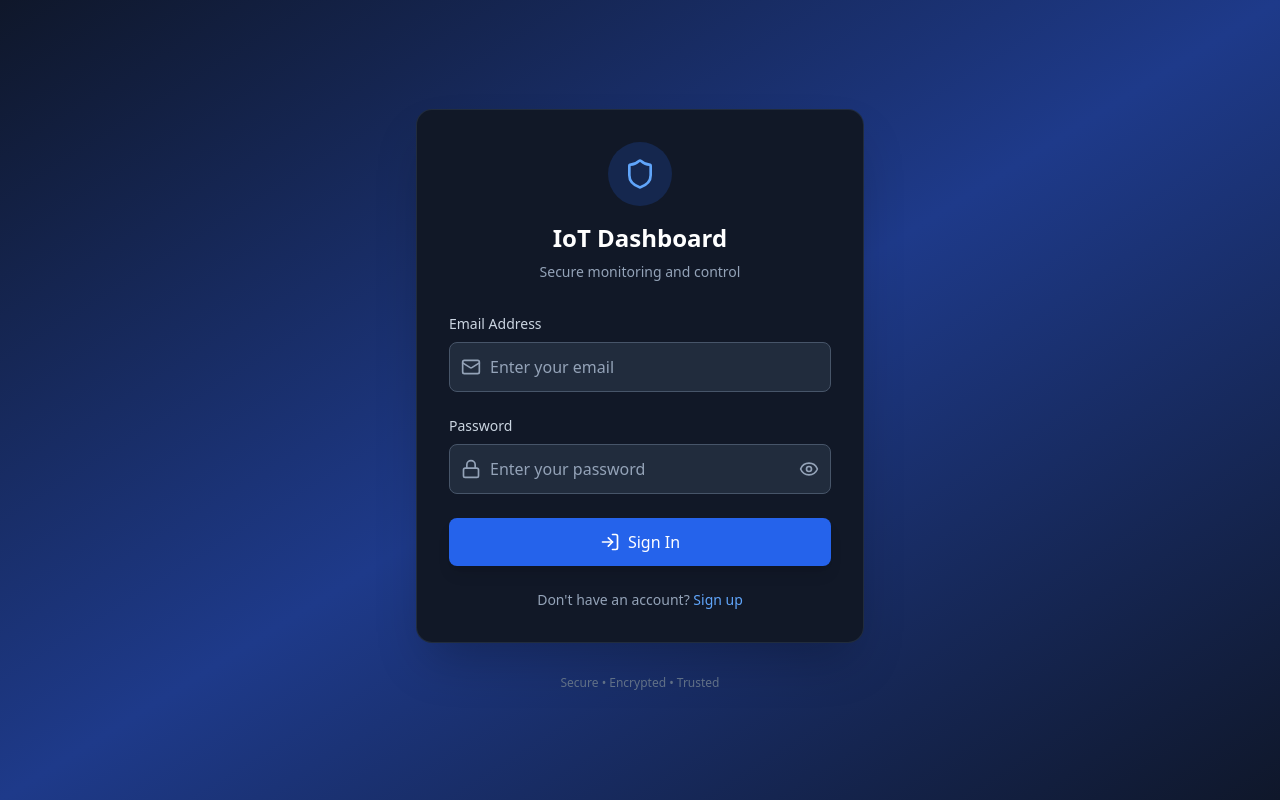
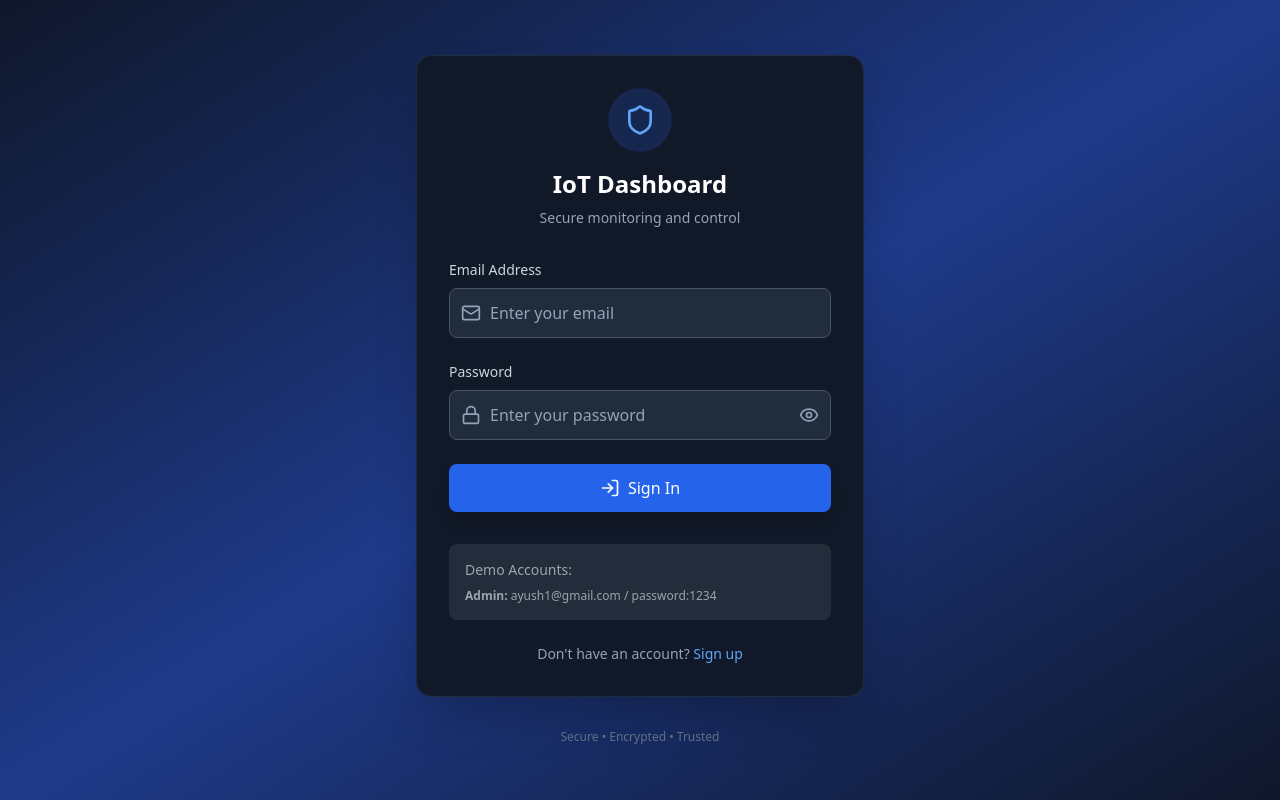
Before and after one commit to xDarkPhoneix/Iot-DashBoard, a React (Vite) app in the folder IotFrontend/: page / in a window 1280 px wide. Built offline with nearby package versions, Linux system fonts and the light colour scheme; no server answers.

Commit message:
demo account added

```diff
--- a/IotFrontend/src/App.jsx
+++ b/IotFrontend/src/App.jsx
@@ -1,4 +1,4 @@
-import React from 'react';
+import React, { useEffect } from 'react';
 import { AuthProvider, useAuth } from './contexts/AuthContext';
 import { ThemeProvider } from './contexts/ThemeContext';
 import { DashboardProvider } from './contexts/DashboardContext';
@@ -9,6 +9,7 @@ import AuthForm from './components/AuthForm';
 
 const AppContent = () => {
   const { user, isLoading } = useAuth();
+  useEffect(()=>{},[])
 
 
   if (isLoading) {
--- a/IotFrontend/src/components/AuthForm.jsx
+++ b/IotFrontend/src/components/AuthForm.jsx
@@ -194,6 +194,16 @@ const AuthForm = () => {
             </button>
           </form>
 
+          <div className="mt-8 p-4 bg-gray-50 dark:bg-gray-700/50 rounded-lg">
+            <p className="text-sm text-gray-600 dark:text-gray-400 font-medium mb-2">Demo Accounts:</p>
+            <div className="space-y-1 text-xs text-gray-600 dark:text-gray-400">
+              <p><strong>Admin:</strong> ayush1@gmail.com / password:1234</p>
+
+            </div>
+          </div>
+
+
+
           {/* Toggle Link */}
           <div className="mt-6 text-center">
             <p className="text-slate-400 text-sm">
```
Also changed, not shown: IotFrontend/src/components/Widgets/ChartWidget.jsx (+0 -201 lines), IotFrontend/src/contexts/AuthContext.jsx (+0 -79 lines), IotFrontend/src/components/Widgets/ControlWidget.jsx (line endings or trailing spaces), IotFrontend/src/components/Widgets/GaugeWidget.jsx (line endings or trailing spaces), IotFrontend/src/components/Widgets/StatWidget.jsx (line endings or trailing spaces), IotFrontend/src/contexts/DashboardContext.jsx (line endings or trailing spaces), 1 other file (tests, documents, lock files or other folders).
